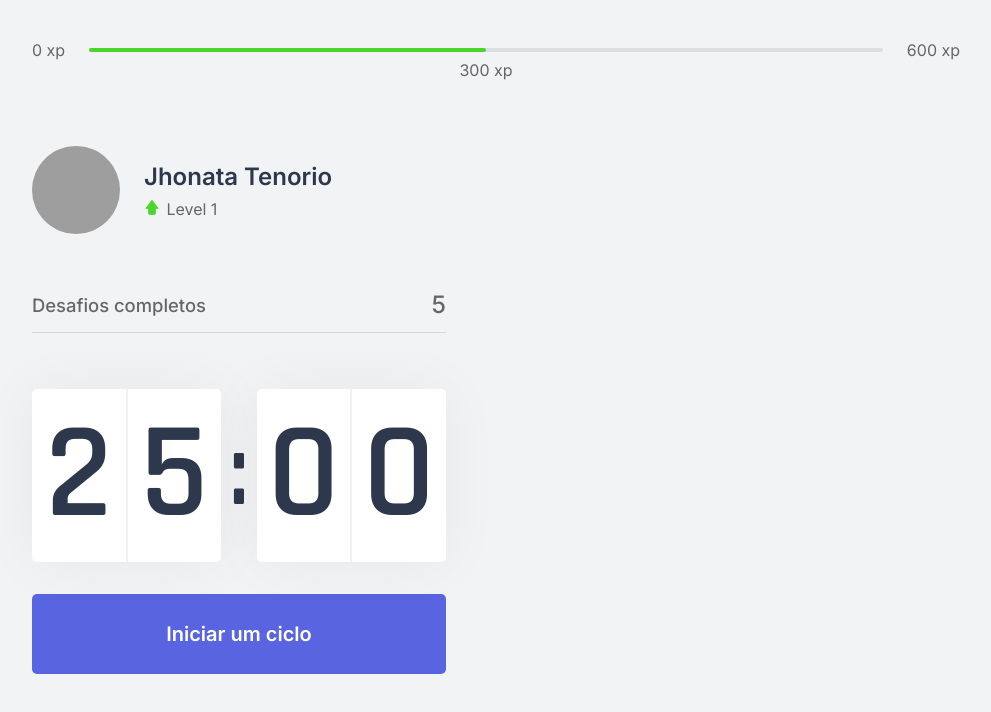
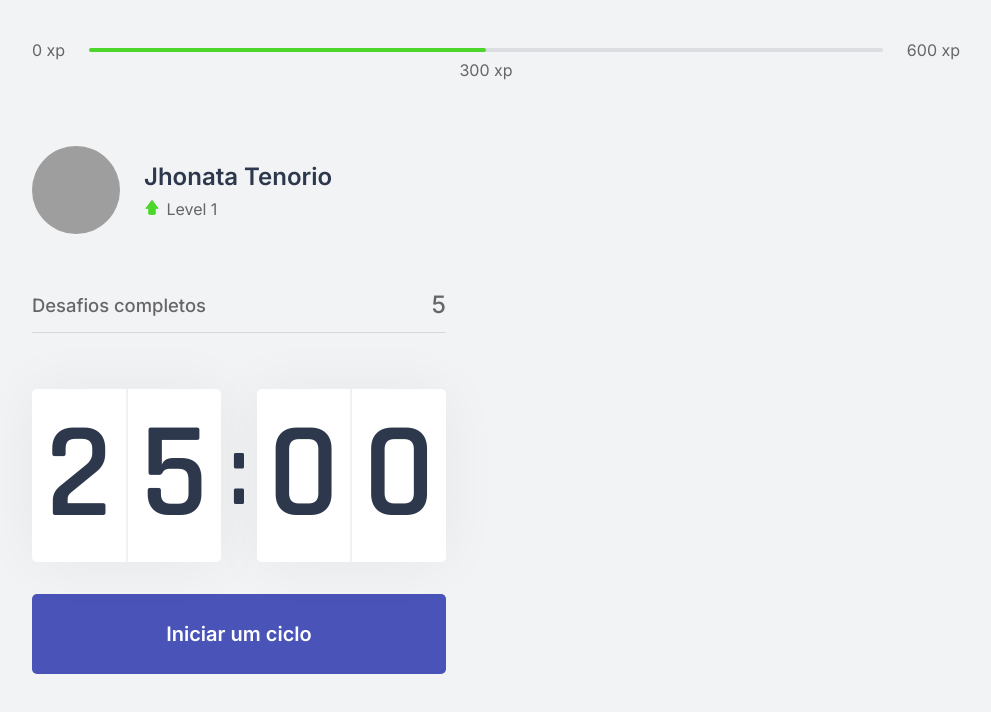
Before and after one commit to jhonataT/Move_it, a Next.js app: page / in a window 1280 px wide. In both pictures the pointer is over the button "Iniciar um ciclo". Shown: the top 712 px of the page, without its empty margins (144-1135 px from the left). Built offline with nearby package versions, Linux system fonts and the light colour scheme; grey boxes are pictures that could not be loaded.

Commit message:
countdown button - change background int transition

```diff
--- a/src/styles/components/Countdown.module.css
+++ b/src/styles/components/Countdown.module.css
@@ -54,4 +54,10 @@
 
     font-size: 1.25rem;
     font-weight: 600;
+
+    transition: background-color 0.2s;
 }
+
+.countdownButton:hover {
+    background: var(--blue-dark);
+}
```
